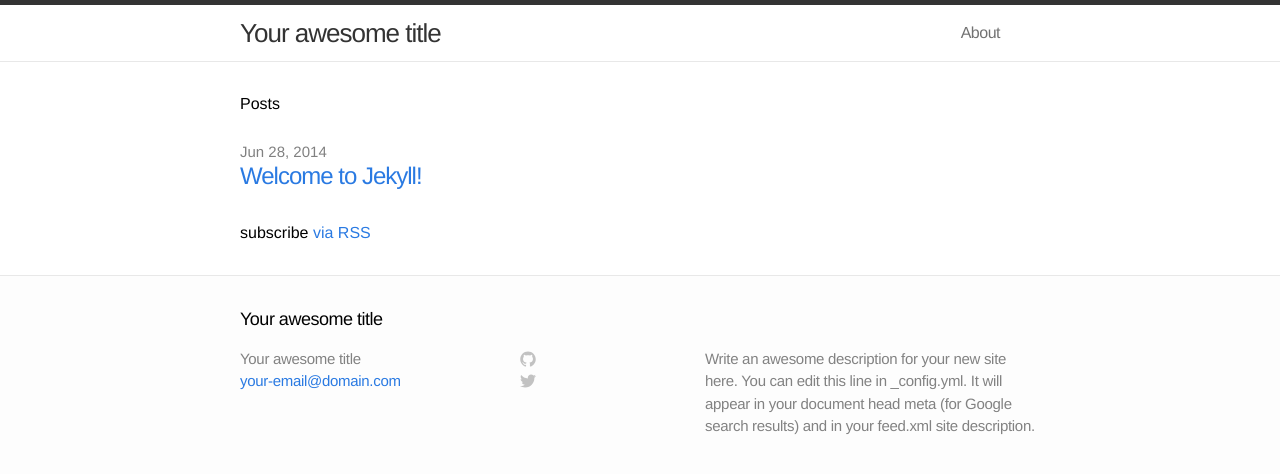
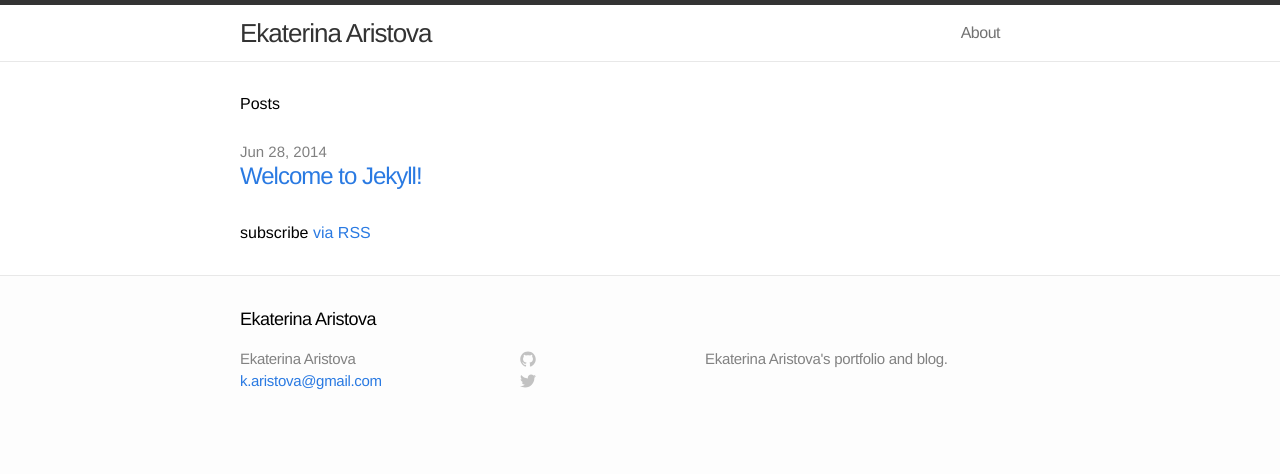
Before and after one commit to katerinkus/katerinkus.github.io, a Jekyll site: the page built from blog/index.html, in a window 1280 px wide. Shown: the top 474 px of the page. Built offline with Jekyll 4.4.1, drawn with Linux system fonts in a browser that asks for light colours.

Commit message:
update blog settings

```diff
--- a/blog/_config.yml
+++ b/blog/_config.yml
@@ -1,9 +1,9 @@
 # Site settings
-title: Your awesome title
-email: your-email@domain.com
-description: "Write an awesome description for your new site here. You can edit this line in _config.yml. It will appear in your document head meta (for Google search results) and in your feed.xml site description."
+title: Ekaterina Aristova
+email: k.aristova@gmail.com
+description: "Ekaterina Aristova's portfolio and blog."
 baseurl: ""
-url: "http://yourdomain.com"
+url: "http://www.aristova.me"
 
 # Build settings
 markdown: kramdown
```
